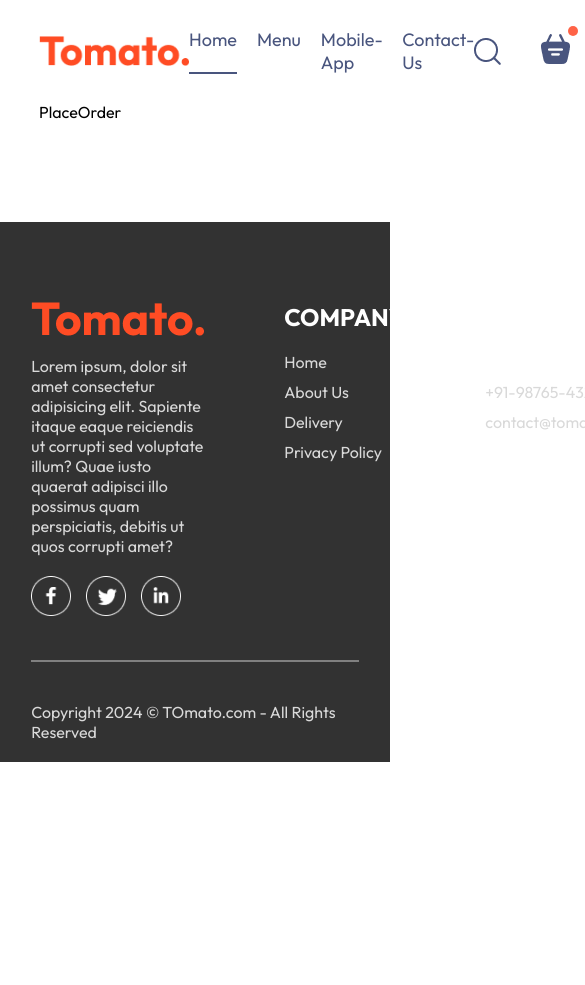
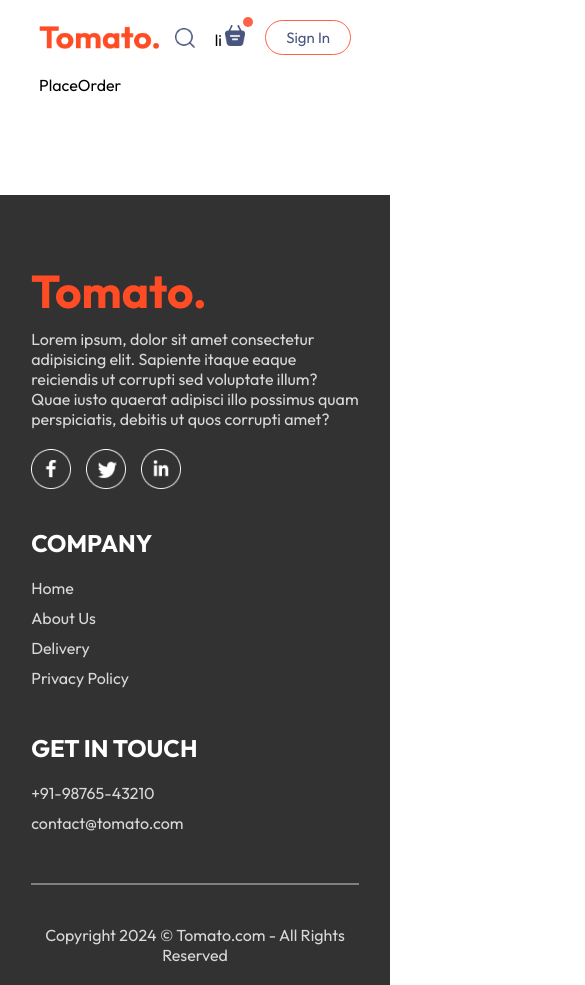
Before and after one commit to Charanraju18/Full-Stack-Food-Delivery-Website, a React (Vite) app in the folder frontend/: page /order in a window 390 px wide. Shown: the top 985 px of the page, 585 px wide, since content can reach past the window. Before the commit the page ends 844 px from the top, so only its background shows below. Built offline with nearby package versions, Linux system fonts and the light colour scheme.

Commit message:
completed home page along with responsiveness

```diff
--- /dev/null
+++ b/frontend/src/components/AppDownload/AppDownload.css
@@ -0,0 +1,22 @@
+.app-download{
+	margin: auto auto;
+	margin-top: 100px;
+	font-size: max(3vw,20px);
+	text-align: center;
+	font-weight: 500;
+}
+.app-download-platforms{
+	display: flex;
+	justify-content: center;
+	gap: max(2vw,20px);
+	margin-top: 40px;
+}
+.app-download-platforms img{
+	width: max(30vw,120px);
+	max-width: 180px;
+	transition: .5s;
+	cursor: pointer;
+}
+.app-download-platforms img:hover{
+	transform: scale(1.05);
+}
--- /dev/null
+++ b/frontend/src/components/AppDownload/AppDownload.jsx
@@ -0,0 +1,18 @@
+import React from "react";
+import "./AppDownload.css";
+import { assets } from "../../assets/assets";
+const AppDownload = () => {
+  return (
+    <div className="app-download" id="app-download">
+      <p>
+        For Better Experience Download <br /> Tomato App
+      </p>
+      <div className="app-download-platforms">
+        <img src={assets.play_store} alt="" />
+		<img src={assets.app_store} alt="" />
+      </div>
+    </div>
+  );
+};
+
+export default AppDownload;
--- a/frontend/src/components/ExploreMenu/ExploreMenu.css
+++ b/frontend/src/components/ExploreMenu/ExploreMenu.css
@@ -46,3 +46,10 @@
 	border: 4px solid tomato;
 	padding: 2px;
 }
+
+@media (max-with: 1050px){
+	.explore-menu-text{
+		max-width: 100%;
+		font-size: 14px;
+	}
+}
--- a/frontend/src/components/Footer/Footer.css
+++ b/frontend/src/components/Footer/Footer.css
@@ -31,6 +31,7 @@
 .footer-content-center li{
 	list-style: none;
 	margin-bottom: 10px;
+	cursor: pointer;
 }
 .footer-content-right h2,
 .footer-content-center h2{
@@ -39,6 +40,7 @@
 .footer-social-icons img{
 	width: 40px;
 	margin-right: 15px;
+
 }
 .footer hr{
 	width: 100%;
@@ -47,3 +49,14 @@
 	background-color: gray;
 	border: none;
 }
+
+@media (max-width: 750px){
+	.footer-content{
+		display: flex;
+		flex-direction: column;
+		gap: 35px;
+	}
+	.footer-copyright{
+		text-align: center;
+	}
+}
--- a/frontend/src/components/Footer/Footer.jsx
+++ b/frontend/src/components/Footer/Footer.jsx
@@ -39,7 +39,7 @@
       </div>
       <hr />
       <p className="footer-copyright">
-        Copyright 2024 © TOmato.com - All Rights Reserved
+        Copyright 2024 © Tomato.com - All Rights Reserved
       </p>
     </div>
   );
--- a/frontend/src/components/Header/Header.css
+++ b/frontend/src/components/Header/Header.css
@@ -39,3 +39,21 @@
 	border-radius: 50px;
 	cursor: pointer;
 }
+
+@media (max-width: 1050px){
+	.header-contents{
+		max-width: 45%;
+	}
+}
+
+@media (max-width: 750px){
+	.header-contents{
+		max-width: 65%;
+	}
+	.header-contents p{
+		display: none;
+	}
+	.header-contents button{
+		padding: 2vw 4vw;
+	}
+}
--- a/frontend/src/components/Navbar/Navbar.css
+++ b/frontend/src/components/Navbar/Navbar.css
@@ -58,3 +58,48 @@
 	top: -8px;
 	right: -8px;
 }
+
+@media (max-width: 1050px){
+	.navbar .logo{
+		width: 140px;
+	}
+	.navbar-menu{
+		gap: 20px;
+		font-size: 17px;
+	}
+	.navbar-right{
+		gap: 30px;
+	}
+	.navbar-right img{
+		width: 22px;
+	}
+	.navbar-right button{
+		padding: 8px 25px;
+	}
+}
+
+@media (max-width: 900px){
+	.navbar .logo{
+		width: 120px;
+	}
+	.navbar-menu{
+		gap: 15px;
+		font-size: 16px;
+	}
+	.navbar-right{
+		gap: 20px;
+	}
+	.navbar-right img{
+		width: 20px;
+	}
+	.navbar-right button{
+		padding: 7px 20px;
+		font-size: 15px;
+	}
+}
+
+@media (max-width: 750px){
+	.navbar-menu{
+		display: none;
+	}
+}
--- a/frontend/src/components/Navbar/Navbar.jsx
+++ b/frontend/src/components/Navbar/Navbar.jsx
@@ -1,6 +1,7 @@
 import React, { useState } from "react";
 import "./Navbar.css";
 import { assets } from "../../assets/assets";
+import {Link} from 'react-router-dom'
 
 const Navbar = () => {
 
@@ -10,15 +11,15 @@
     <div className="navbar">
       <img src={assets.logo} alt="" className="logo" />
       <ul className="navbar-menu">
-        <li onClick={()=>setMenu("home")} className={menu==="home"?"active":""}>Home</li>
-        <li onClick={()=>setMenu("menu")} className={menu==="menu"?"active":""}>Menu</li>
-        <li onClick={()=>setMenu("mobile-app")} className={menu==="mobile-app"?"active":""}>Mobile-App</li>
-        <li onClick={()=>setMenu("contact-us")} className={menu==="contact-us"?"active":""}>Contact-Us</li>
+        <Link to='/' onClick={()=>setMenu("home")} className={menu==="home"?"active":""}>Home</Link>
+        <a href="#explore-menu" onClick={()=>setMenu("menu")} className={menu==="menu"?"active":""}>Menu</a>
+        <a href="#app-download" onClick={()=>setMenu("mobile-app")} className={menu==="mobile-app"?"active":""}>Mobile-App</a>
+        <a href="#footer" onClick={()=>setMenu("contact-us")} className={menu==="contact-us"?"active":""}>Contact-Us</a>
       </ul>
       <div className="navbar-right">
         <img src={assets.search_icon} alt="" />
         <div className="navbar-search-icon">
-          <img src={assets.basket_icon} alt="" />
+        li  <img src={assets.basket_icon} alt="" />
           <div className="dot"></div>
         </div>
 		<button>Sign In</button>
--- a/frontend/src/index.css
+++ b/frontend/src/index.css
@@ -5,6 +5,7 @@
   margin: 0;
   box-sizing: border-box;
   font-family: Outfit;
+  scroll-behavior: smooth;
 }
 
 body {
--- a/frontend/src/pages/Home/Home.jsx
+++ b/frontend/src/pages/Home/Home.jsx
@@ -3,6 +3,7 @@
 import Header from '../../components/Header/Header.jsx'
 import ExploreMenu from '../../components/ExploreMenu/ExploreMenu.jsx'
 import FoodDisplay from '../../components/FoodDisplay/FoodDisplay.jsx'
+import AppDownload from '../../components/AppDownload/AppDownload.jsx'
 
 const Home = () => {
 
@@ -13,6 +14,7 @@
 		<Header/>
 		<ExploreMenu category={category} setCategory={setCategory}/>
 		<FoodDisplay category={category}/>
+		<AppDownload/>
 	</div>
   )
 }
```
